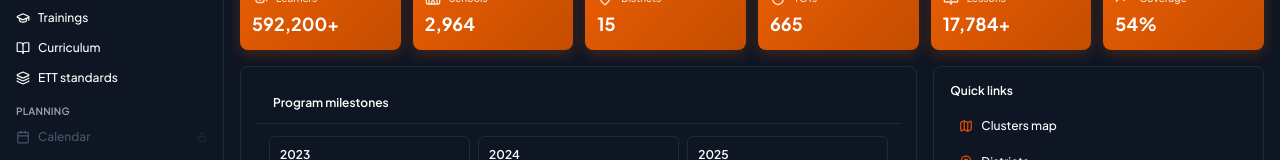
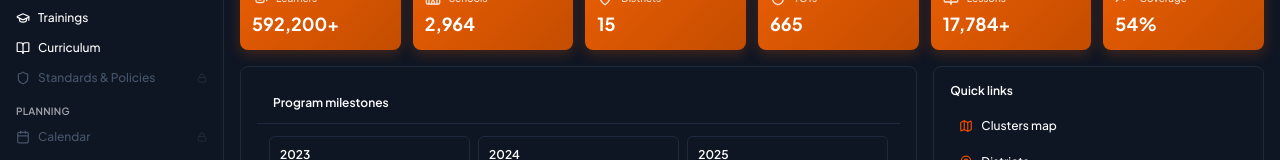
Before and after one commit to chrispinmajormw-star/Ujamaadash, a React (Vite) app: page / in a window 1280 px wide. Shown: the part 161-321 px from the top of the page. Built offline with nearby package versions, Linux system fonts and the light colour scheme.

Commit message:
feat: add Standards & Policies page with org policies

```diff
--- a/src/App.tsx
+++ b/src/App.tsx
@@ -96,6 +96,7 @@ import { CalendarPage } from './components/CalendarPage';
 import { AnalyticsPage } from './components/AnalyticsPage';
 import { TasksPage } from './components/TasksPage';
 import { SasaPage } from './components/SasaPage';
+import { StandardsPoliciesPage } from './components/StandardsPoliciesPage';
 import { ProgramManagerPage } from './components/ProgramManagerPage';
 import { FieldOfficerPage } from './components/FieldOfficerPage';
 import { ProgramStaffPage } from './components/ProgramStaffPage';
@@ -797,6 +798,7 @@ const PAGE_LABELS: Record<string, string> = {
   officer_home: "Field Officer",
   staff_home: "Program Staff",
   cartographer_home: "GIS Cartographer",
+  standards: "Standards & Policies",
 };
 
 // ─── APPS MAIN CONTAINER / CORE ENGINE ────────
@@ -978,6 +980,8 @@ export default function App() {
         return user ? <ProgramStaffPage user={user} reports={reports} setPage={setPage} /> : null;
       case "cartographer_home":
         return user ? <CartographerPage user={user} showToast={showToast} /> : null;
+      case "standards":
+        return user ? <StandardsPoliciesPage /> : null;
       default:
         return <Dashboard user={user} reports={reports} setPage={setPage} darkMode={darkMode} />;
     }
@@ -1080,7 +1084,7 @@ export default function App() {
           { id: "districts", label: "Districts", icon: MapPin },
           { id: "trainings", label: "Trainings", icon: GraduationCap },
           { id: "curriculum", label: "Curriculum", icon: BookOpen },
-          { id: "ett", label: "ETT standards", icon: Layers }
+          { id: "standards", label: "Standards & Policies", icon: Shield, protected: true }
         ]
       },
       {
```
